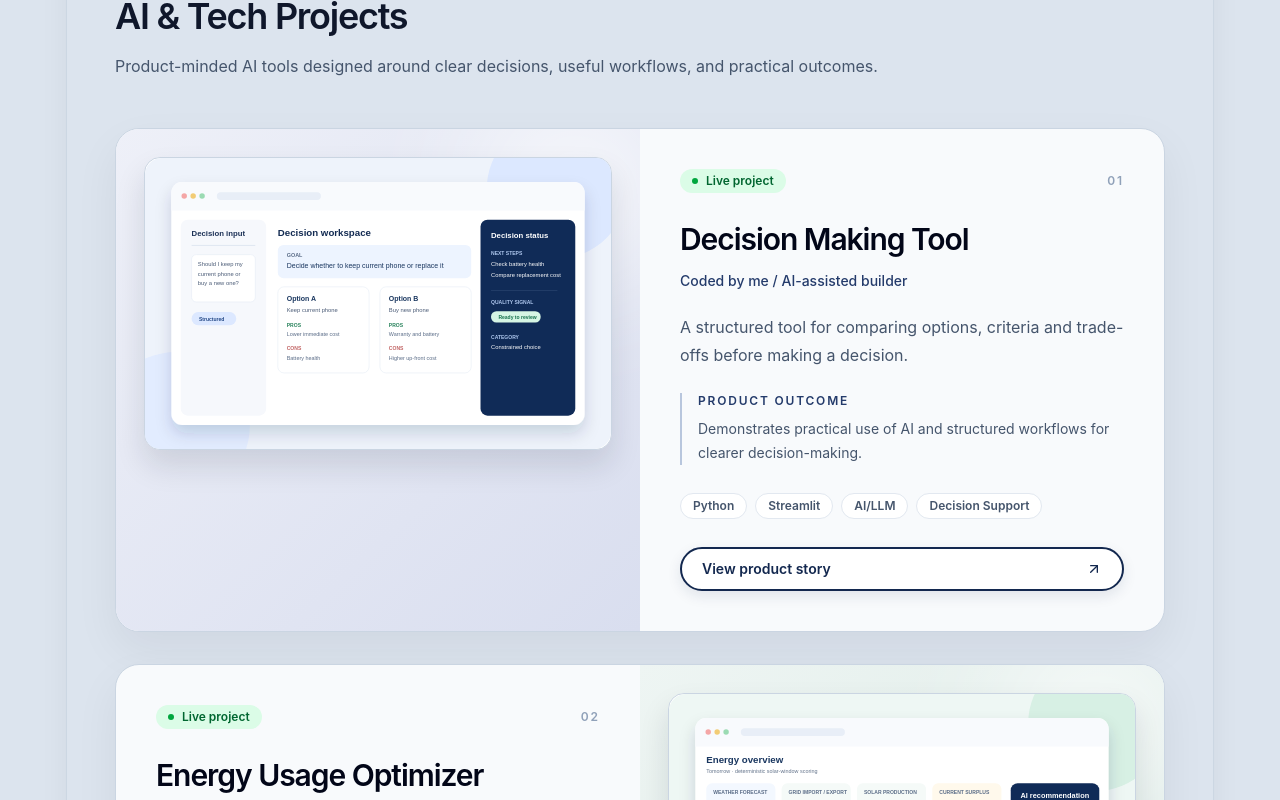
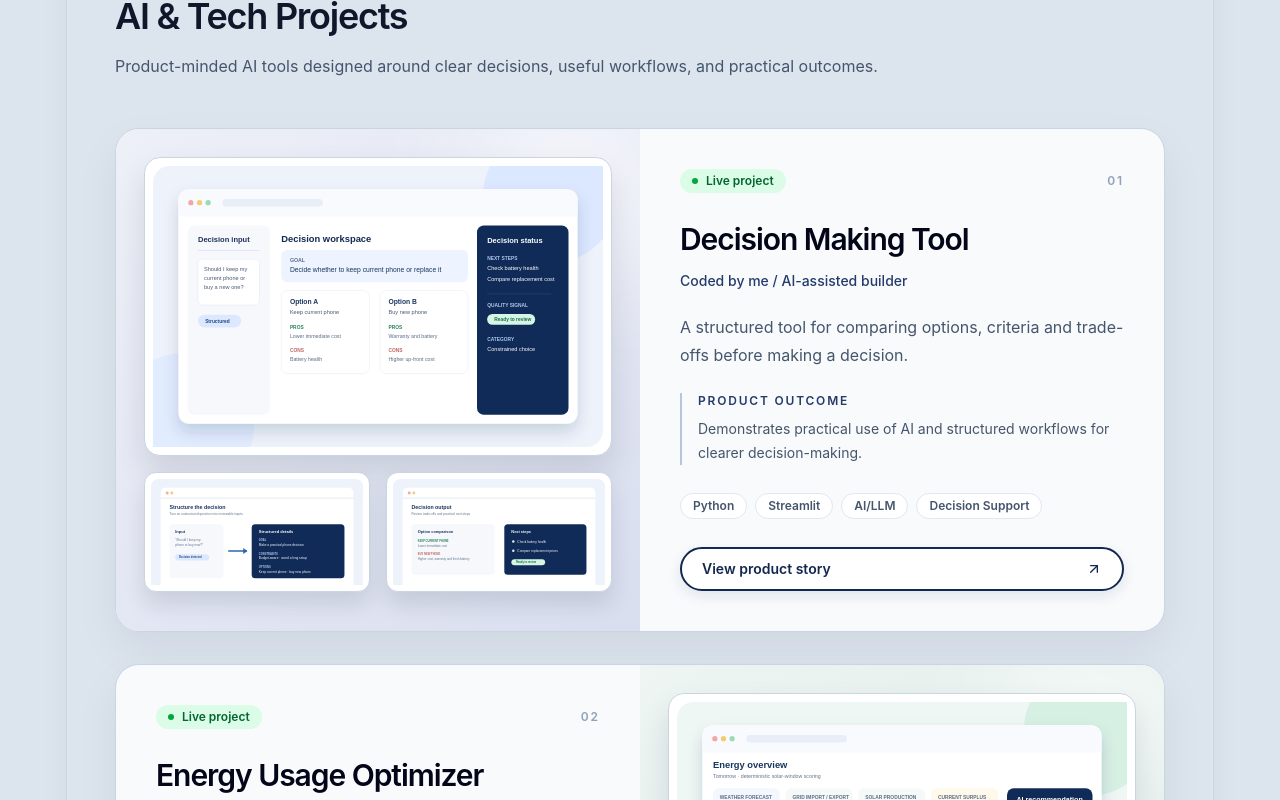
Before and after one commit to sale4387/aleksandar-markovic-portfolio, a Next.js app: page / in a window 1280 px wide. Shown: the part 2700-3500 px from the top of the page. Built offline with nearby package versions, Linux system fonts and the light colour scheme.

Commit message:
Show supporting workflow covers on project cards

```diff
--- a/src/components/sections/ProjectPreview.tsx
+++ b/src/components/sections/ProjectPreview.tsx
@@ -34,11 +34,22 @@ export function ProjectScreenshot({ src, alt, index, className }: { src?: string
 }
 
 export function ProjectPreview({ project, accentClass }: ProjectPreviewProps) {
+  const [workflow, output] = project.coverSupportingImages;
   return (
-    <div className={`relative min-h-[22rem] overflow-hidden bg-gradient-to-br p-5 sm:p-7 ${accentClass}`}>
+    <div className={`relative min-h-[25rem] overflow-hidden bg-gradient-to-br p-5 sm:p-7 ${accentClass}`}>
       <div className="absolute -right-10 -top-12 size-52 rounded-full bg-white/70 blur-3xl" />
-      <div className="relative min-h-[18rem] overflow-hidden rounded-2xl border border-slate-300 bg-white shadow-[0_16px_30px_rgba(15,23,42,0.12)]">
-        <ProjectScreenshot src={project.coverImage} alt={`${project.title} product cover`} index={0} />
+      <div className="relative grid min-h-[20rem] grid-rows-[minmax(0,1fr)_6.5rem] gap-3 sm:grid-rows-[minmax(0,1fr)_7.5rem] sm:gap-4">
+        <div className="overflow-hidden rounded-2xl border border-slate-300 bg-white p-2 shadow-[0_16px_30px_rgba(15,23,42,0.12)]">
+          <ProjectScreenshot src={project.coverImage} alt={`${project.title} product cover`} index={0} />
+        </div>
+        <div className="grid grid-cols-2 gap-3 sm:gap-4">
+          <div className="overflow-hidden rounded-xl border border-slate-300 bg-white p-1.5 shadow-[0_12px_22px_rgba(15,23,42,0.12)]">
+            <ProjectScreenshot src={workflow} alt={`${project.title} workflow screen`} index={1} />
+          </div>
+          <div className="overflow-hidden rounded-xl border border-slate-300 bg-white p-1.5 shadow-[0_12px_22px_rgba(15,23,42,0.12)]">
+            <ProjectScreenshot src={output} alt={`${project.title} output screen`} index={2} />
+          </div>
+        </div>
       </div>
     </div>
   );
```
